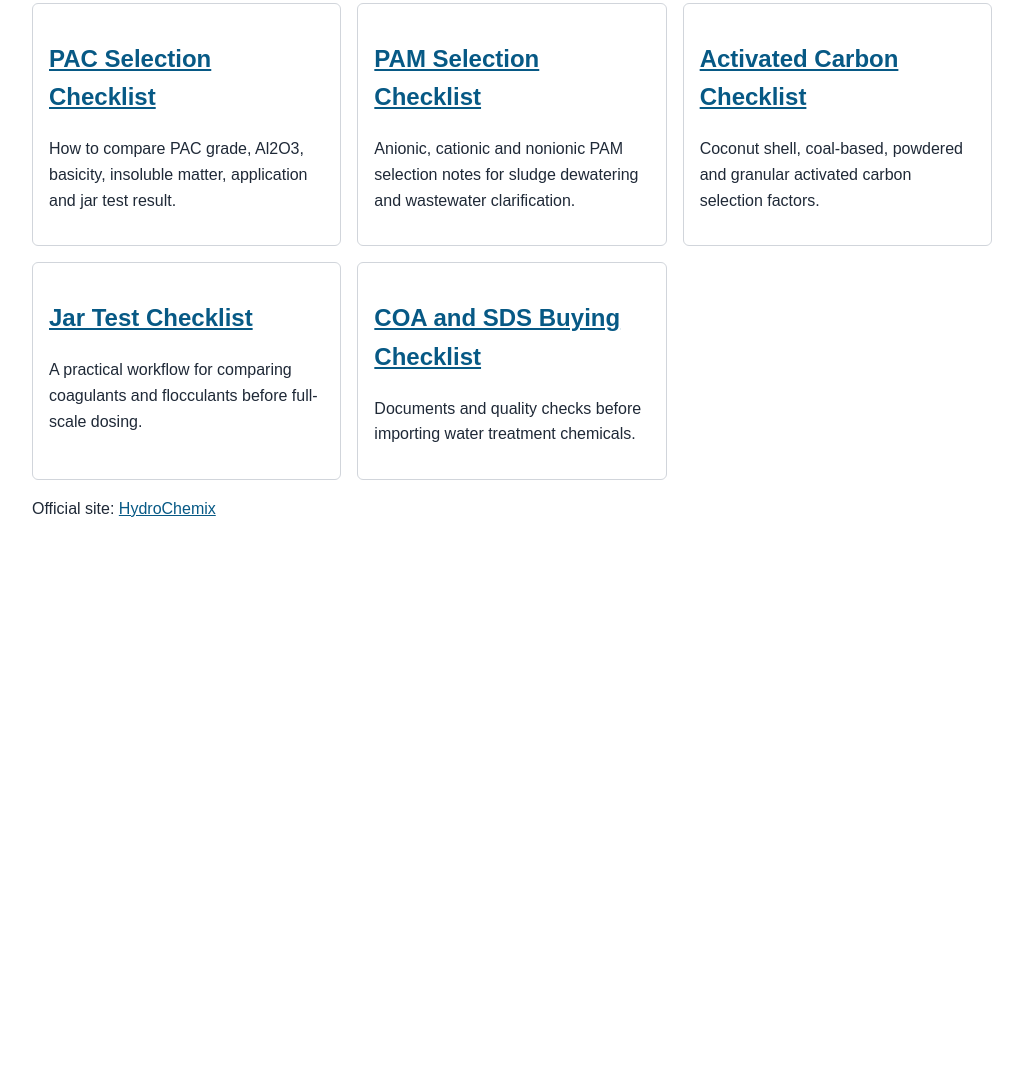
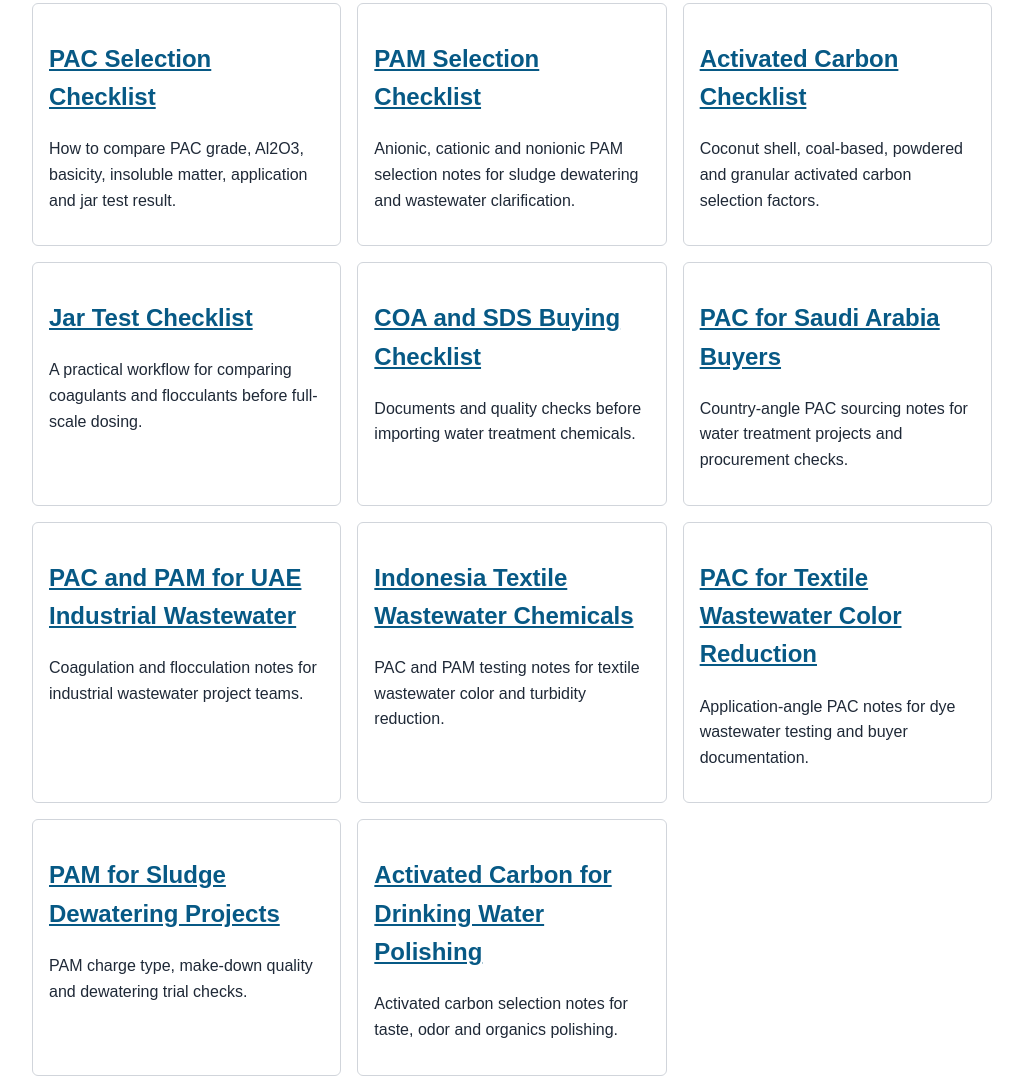
Before and after one commit to 5bqp2tjdnc-prog/hydrochemix-water-treatment-kb, a plain HTML site: page index.html in a window 1280 px wide. Shown: the part 257-1336 px from the top of the page, without its empty margins (128-1151 px from the left). Before the commit the page ends 827 px from the top, so only its background shows below. Drawn offline with Linux system fonts and the light colour scheme.

Commit message:
Add country and application water treatment pages

```diff
--- a/index.html
+++ b/index.html
@@ -22,6 +22,12 @@
     <article class="card"><h2><a href="activated-carbon-checklist.html">Activated Carbon Checklist</a></h2><p>Coconut shell, coal-based, powdered and granular activated carbon selection factors.</p></article>
     <article class="card"><h2><a href="jar-test-checklist.html">Jar Test Checklist</a></h2><p>A practical workflow for comparing coagulants and flocculants before full-scale dosing.</p></article>
     <article class="card"><h2><a href="coa-sds-buying-checklist.html">COA and SDS Buying Checklist</a></h2><p>Documents and quality checks before importing water treatment chemicals.</p></article>
+    <article class="card"><h2><a href="pac-saudi-arabia-water-treatment-buyers.html">PAC for Saudi Arabia Buyers</a></h2><p>Country-angle PAC sourcing notes for water treatment projects and procurement checks.</p></article>
+    <article class="card"><h2><a href="pac-pam-uae-industrial-wastewater.html">PAC and PAM for UAE Industrial Wastewater</a></h2><p>Coagulation and flocculation notes for industrial wastewater project teams.</p></article>
+    <article class="card"><h2><a href="indonesia-textile-wastewater-chemicals.html">Indonesia Textile Wastewater Chemicals</a></h2><p>PAC and PAM testing notes for textile wastewater color and turbidity reduction.</p></article>
+    <article class="card"><h2><a href="pac-textile-wastewater-color-reduction.html">PAC for Textile Wastewater Color Reduction</a></h2><p>Application-angle PAC notes for dye wastewater testing and buyer documentation.</p></article>
+    <article class="card"><h2><a href="pam-sludge-dewatering-projects.html">PAM for Sludge Dewatering Projects</a></h2><p>PAM charge type, make-down quality and dewatering trial checks.</p></article>
+    <article class="card"><h2><a href="activated-carbon-drinking-water-polishing.html">Activated Carbon for Drinking Water Polishing</a></h2><p>Activated carbon selection notes for taste, odor and organics polishing.</p></article>
   </section>
 </main>
 <footer>
```
Also changed, not shown: activated-carbon-drinking-water-polishing.html (added, +1 -0 lines), indonesia-textile-wastewater-chemicals.html (added, +1 -0 lines), pac-pam-uae-industrial-wastewater.html (added, +1 -0 lines), pac-saudi-arabia-water-treatment-buyers.html (added, +1 -0 lines), pac-textile-wastewater-color-reduction.html (added, +1 -0 lines), pam-sludge-dewatering-projects.html (added, +1 -0 lines).
